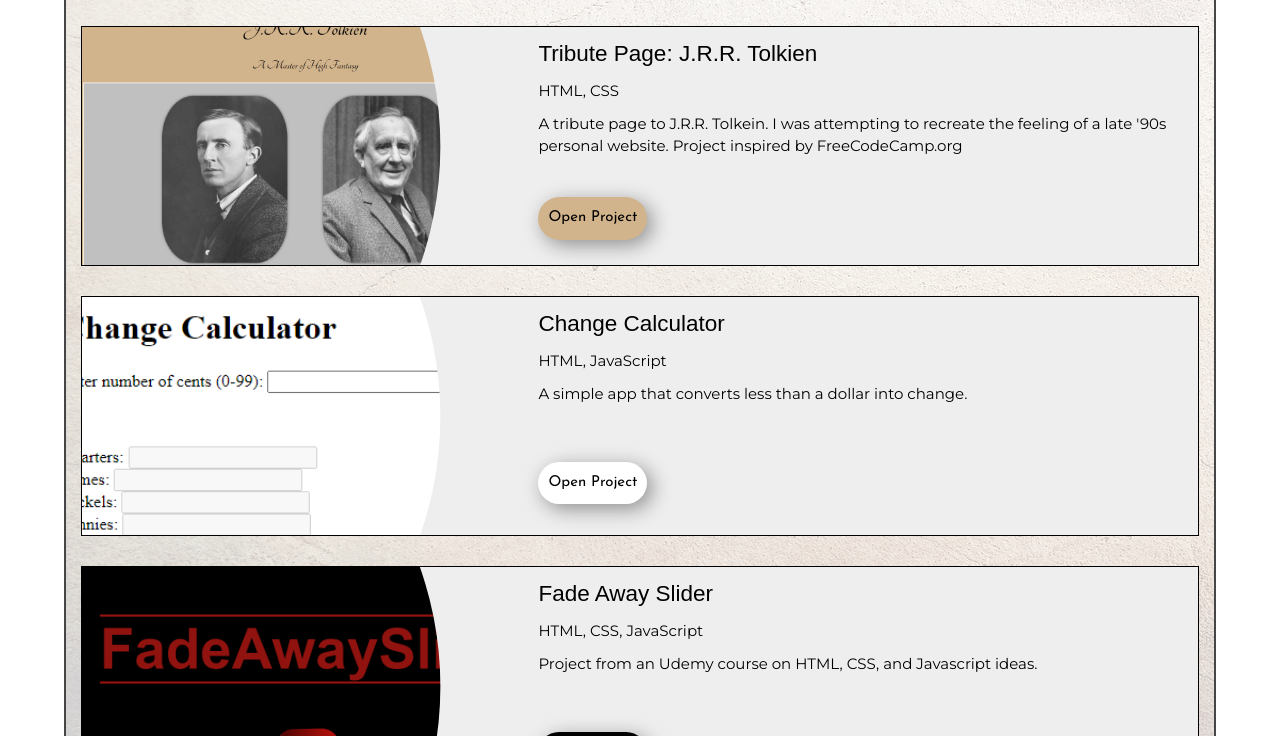
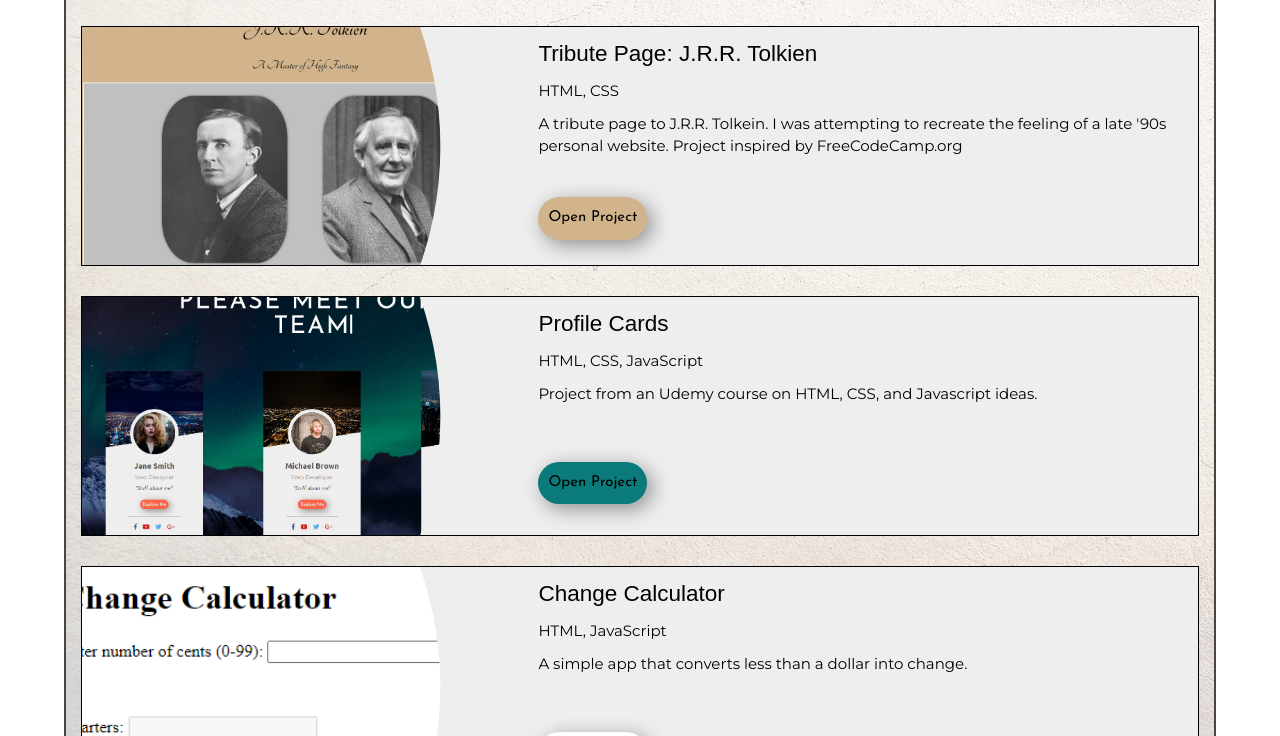
Before and after one commit to emzad/emzad.github.io, a plain HTML site: page index.html in a window 1280 px wide. Shown: the part 469-1205 px from the top of the page. Drawn offline with nearby package versions, Linux system fonts and the light colour scheme; a web font is replaced by a local one.

Commit message:
Update index.html

```diff
--- a/index.html
+++ b/index.html
@@ -63,6 +63,18 @@
                 </div>
                 <div class="button-row">
                     <button type="button" style="background-color: tan;"><a href="tolkien_tribute/tolkien_tribute.html" target="_blank">Open Project</a></button>
+                </div>
+            </div>
+
+            <div class="project-card">
+                <img src="profile_cards/card-background.png" class="project-card-image" />
+                <div class="card-content">
+                <h1 class="project-name">Profile Cards</h1>
+                <h2 class="project-scope">HTML, CSS, JavaScript</h2>
+                <h2 class="project-summary">Project from an Udemy course on HTML, CSS, and Javascript ideas.</h2>
+                </div>
+                <div class="button-row">
+                <button type="button"  style="background-color: #0b7a7a;"><a href="profile_cards/profile_cards.html" style="color: black;" target="_blank">Open Project</a></button>
                 </div>
             </div>
 
```
